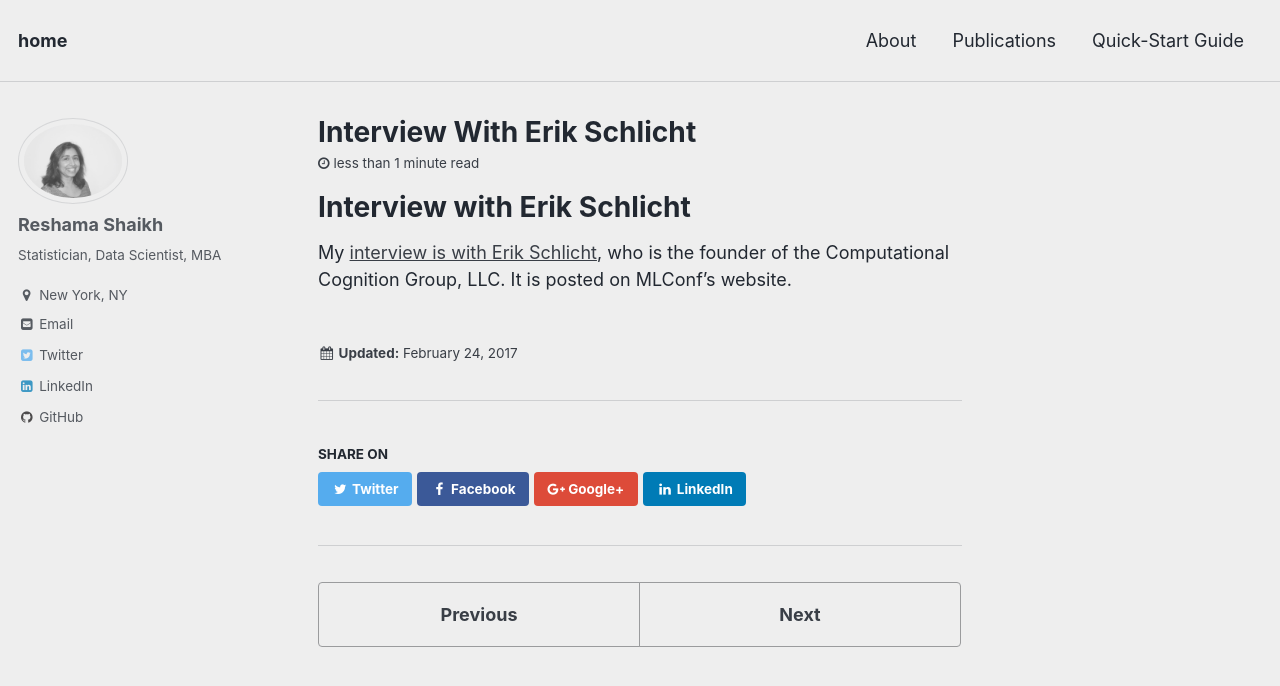
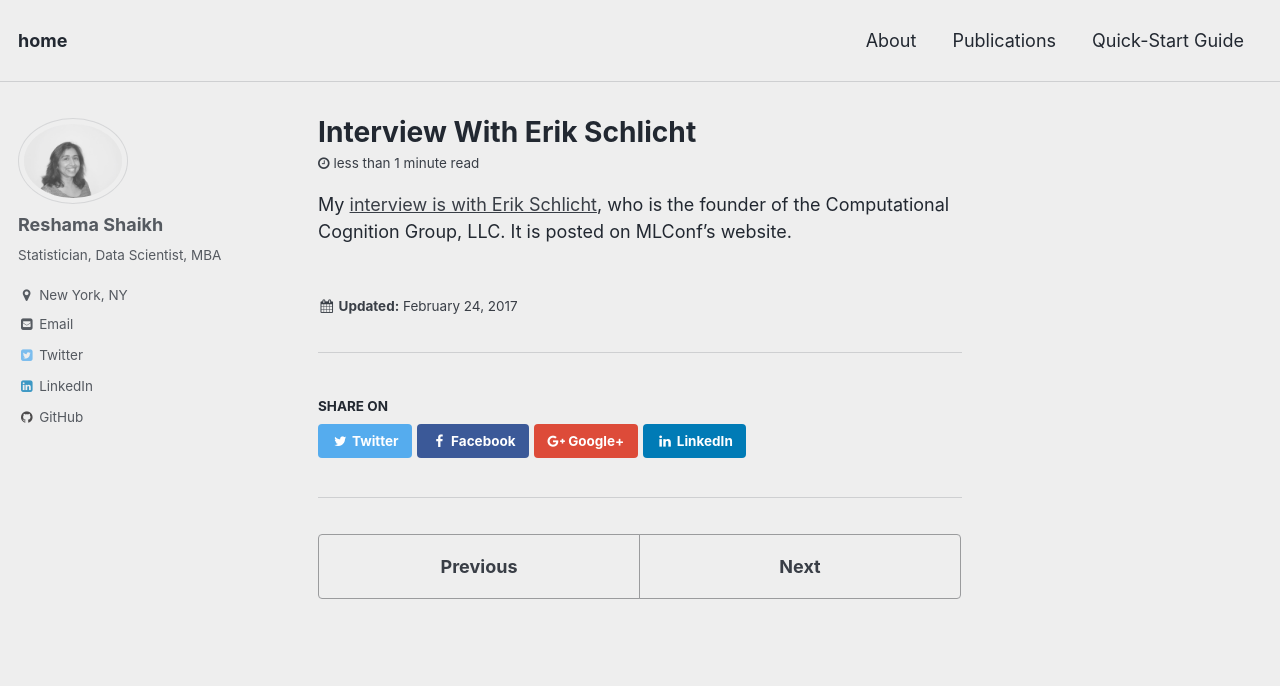
Before and after one commit to reshamas/reshamas.github.io, a Jekyll site: the page built from _posts/2017-02-24-interview-with-erik-schlicht.md, in a window 1280 px wide and 900 px high. Shown: the top 686 px of the window. Built offline with Jekyll 4.4.1, drawn with Linux system fonts in a browser that asks for light colours.

Commit message:
Update 2017-02-24-interview-with-erik-schlicht.md

```diff
--- a/_posts/2017-02-24-interview-with-erik-schlicht.md
+++ b/_posts/2017-02-24-interview-with-erik-schlicht.md
@@ -1,3 +1 @@
-# Interview with Erik Schlicht
-
 My [interview is with Erik Schlicht](https://mlconf.com/interview-erik-schlicht-founder-computational-cognition-group-c2-g-llc-reshama-shaikh/), who is the founder of the Computational Cognition Group, LLC.   It is posted on MLConf's website.
```
